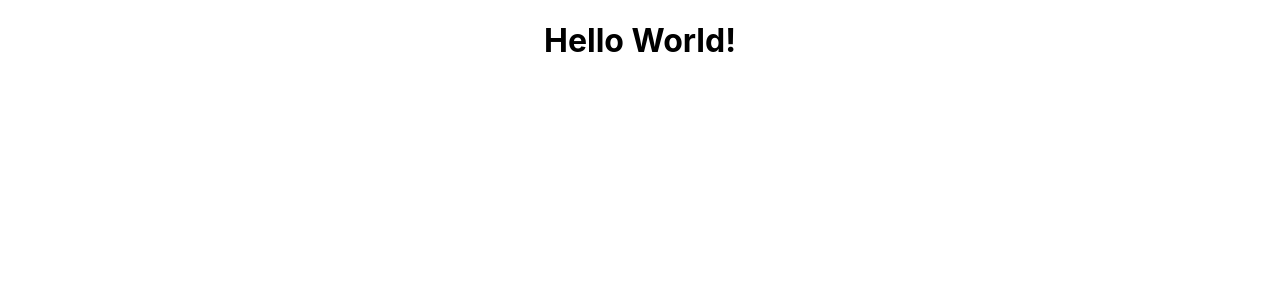
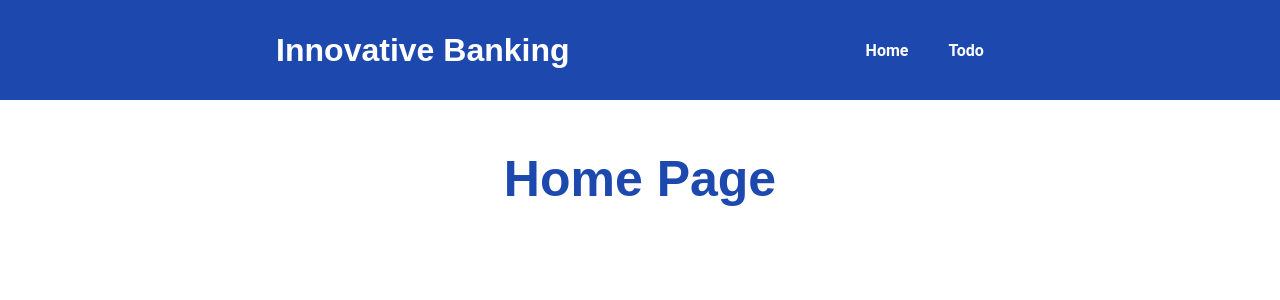
Before and after one commit to melo-fel/capitalhack-app, a React (Create React App) app: page / in a window 1280 px wide. Shown: the top 300 px of the page. Built offline with nearby package versions, Linux system fonts and the light colour scheme.

Commit message:
made basics of app and todo page

```diff
--- a/package.json
+++ b/package.json
@@ -8,6 +8,7 @@
     "@testing-library/user-event": "^13.5.0",
     "react": "^18.2.0",
     "react-dom": "^18.2.0",
+    "react-router-dom": "^6.11.2",
     "react-scripts": "5.0.1",
     "web-vitals": "^2.1.4"
   },
--- a/src/App.css
+++ b/src/App.css
@@ -2,37 +2,18 @@
   text-align: center;
 }
 
-.App-logo {
-  height: 40vmin;
-  pointer-events: none;
+.title {
+  margin: 50px 0;
+  font-family: 'Belleza', sans-serif;
+  font-size: 50px;
+  color: #1D49AE;
 }
 
-@media (prefers-reduced-motion: no-preference) {
-  .App-logo {
-    animation: App-logo-spin infinite 20s linear;
-  }
+button {
+  background-color: #ED6A5A;
+  border: none;
+  padding: 10px;
+  border-radius: 10px;
+  font-weight: bold;
+  color: white
 }
-
-.App-header {
-  background-color: #282c34;
-  min-height: 100vh;
-  display: flex;
-  flex-direction: column;
-  align-items: center;
-  justify-content: center;
-  font-size: calc(10px + 2vmin);
-  color: white;
-}
-
-.App-link {
-  color: #61dafb;
-}
-
-@keyframes App-logo-spin {
-  from {
-    transform: rotate(0deg);
-  }
-  to {
-    transform: rotate(360deg);
-  }
-}
--- a/src/App.js
+++ b/src/App.js
@@ -1,10 +1,21 @@
-//import logo from './logo.svg';
+import TestTodoPage from './components/TestTodoPage';
+import TestNavBar from './components/TestNavBar';
+import TestHomePage from './components/TestHomePage';
+import {BrowserRouter as Router, Routes, Route} from 'react-router-dom';
 import './App.css';
 
+
+// src/App.js
 function App() {
   return (
     <div className="App">
-      <h1>Hello World!</h1>
+      <Router>
+        <TestNavBar/>
+          <Routes>
+            <Route path="/" element={<TestHomePage/>}/>
+            <Route path="/todo" element={<TestTodoPage/>}/>
+         </Routes>
+      </Router>
     </div>
   );
 }
--- /dev/null
+++ b/src/components/TestHomePage.js
@@ -0,0 +1,9 @@
+const TestHomePage = () => {
+    return (
+        <div>
+            <h1 className="title">Home Page</h1>
+        </div>
+    );
+}
+
+export default TestHomePage;
--- /dev/null
+++ b/src/components/TestNavBar.css
@@ -0,0 +1,26 @@
+.header {
+    display: flex;
+    align-items: center;
+    justify-content: space-evenly;
+    height: 100px;
+    background-color: #1d49ae;
+    color: white;
+  }
+
+  .logo {
+    font-family: 'Belleza', sans-serif;
+  }
+
+  .links {
+    display: flex;
+    align-items: center;
+    justify-content: space-between;
+    font-family: 'Roboto', sans-serif;
+  }
+
+  a {
+    margin: 0 20px;
+    text-decoration: none;
+    color: white;
+    font-weight: 600;
+  }
--- /dev/null
+++ b/src/components/TestNavBar.js
@@ -0,0 +1,17 @@
+import {Link} from 'react-router-dom';
+import './TestNavBar.css';
+
+// src/components/TestNavBar.js
+const TestNavBar = () => {
+    return (
+        <div className="header">
+            <h1 className="logo">Innovative Banking</h1>
+            <div className="links">
+                <Link to="/">Home</Link>
+                <Link to="/todo">Todo</Link>
+            </div>
+        </div>
+    );
+}
+
+export default TestNavBar;
--- /dev/null
+++ b/src/components/TestTodoPage.js
@@ -0,0 +1,9 @@
+const TestTodoPage = () => {
+    return (
+        <div>
+            <h1 className="title">Todo Page</h1>
+        </div>
+    );
+}
+
+export default TestTodoPage;
```
Also changed, not shown: 1 other file (tests, documents, lock files or other folders).
